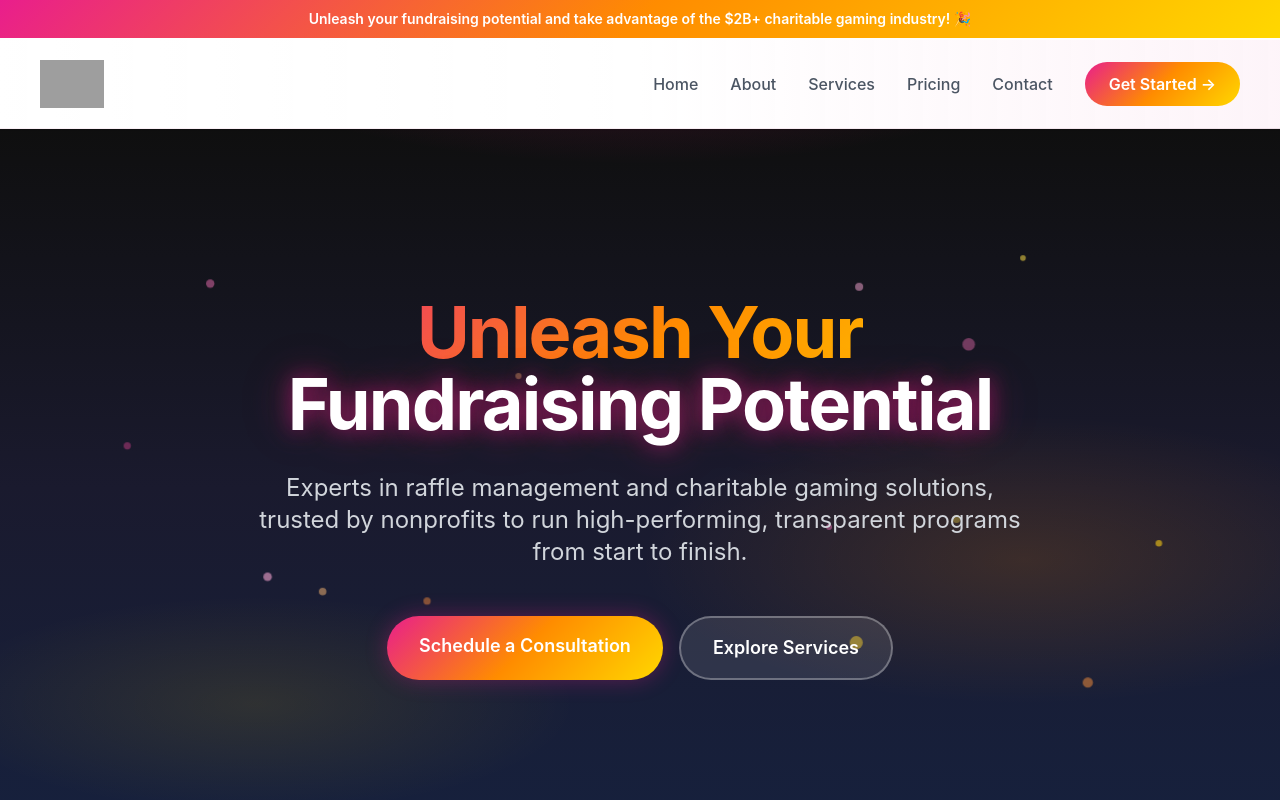
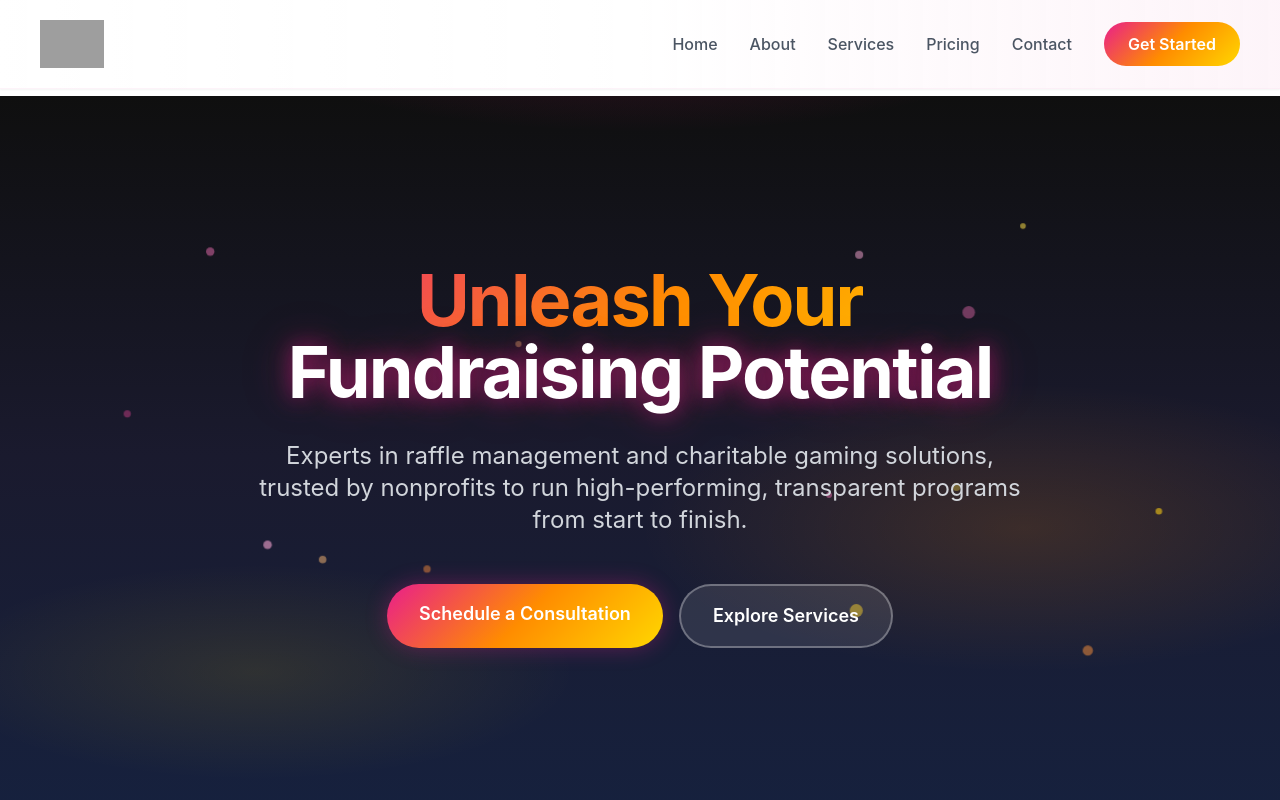
Before and after one commit to launchpadsolutionsdev/consultingwebsite, a Next.js app: page / in a window 1280 px wide. Shown: the top 800 px of the page. Built offline with nearby package versions, Linux system fonts and the light colour scheme; grey boxes are pictures that could not be loaded.

Commit message:
Remove sticky banner and arrow from Get Started button
- Removed announcement banner entirely
- Removed arrow from Get Started buttons
- Adjusted header to top-0 and reduced page padding

https://claude.ai/code/session_012DsmTG9bnpmJ8E1XjXLuU2

```diff
--- a/src/app/page.tsx
+++ b/src/app/page.tsx
@@ -118,7 +118,7 @@ export default function Home() {
   const animationRef = useScrollAnimation()
 
   return (
-    <div className="pt-36 sm:pt-32" ref={animationRef}>
+    <div className="pt-24" ref={animationRef}>
       {/* Hero Section */}
       <section className="hero-gradient min-h-[90vh] flex items-center relative">
         <div className="max-w-7xl mx-auto px-6 lg:px-8 py-24 lg:py-32 relative z-10">
--- a/src/components/Header.tsx
+++ b/src/components/Header.tsx
@@ -16,12 +16,7 @@ export default function Header() {
 
   return (
     <>
-      {/* Sticky Announcement Banner */}
-      <div className="fixed top-0 left-0 right-0 z-50 announcement-banner text-center py-2 px-4">
-        <span className="text-xs sm:text-sm leading-tight">Unleash your fundraising potential and take advantage of the $2B+ charitable gaming industry! 🎉</span>
-      </div>
-
-      <header className="fixed top-14 sm:top-10 left-0 right-0 z-50 bg-gradient-to-r from-white/95 via-white/90 to-pink-50/80 backdrop-blur-xl border-b border-pink-100/50 shadow-sm">
+      <header className="fixed top-0 left-0 right-0 z-50 bg-gradient-to-r from-white/95 via-white/90 to-pink-50/80 backdrop-blur-xl border-b border-pink-100/50 shadow-sm">
         <nav className="max-w-7xl mx-auto px-10 lg:px-10">
           <div className="flex items-center justify-between py-5">
             {/* Logo */}
@@ -49,7 +44,7 @@ export default function Header() {
               href="/contact"
               className="btn-primary !px-6 !py-2.5 !rounded-full"
             >
-              Get Started →
+              Get Started
             </Link>
           </div>
 
@@ -91,7 +86,7 @@ export default function Header() {
                 className="btn-primary text-center !px-6 !py-2.5 !rounded-full mt-4"
                 onClick={() => setMobileMenuOpen(false)}
               >
-                Get Started →
+                Get Started
               </Link>
             </div>
           </div>
```
